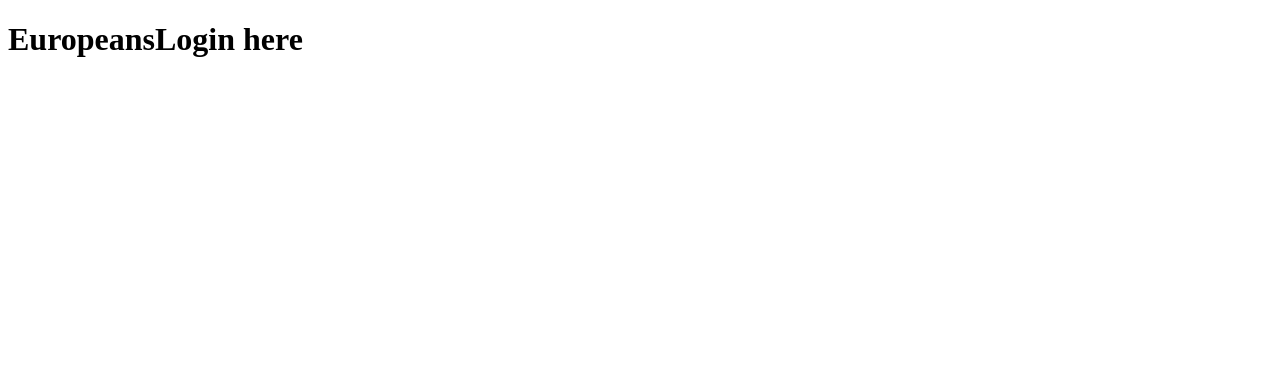
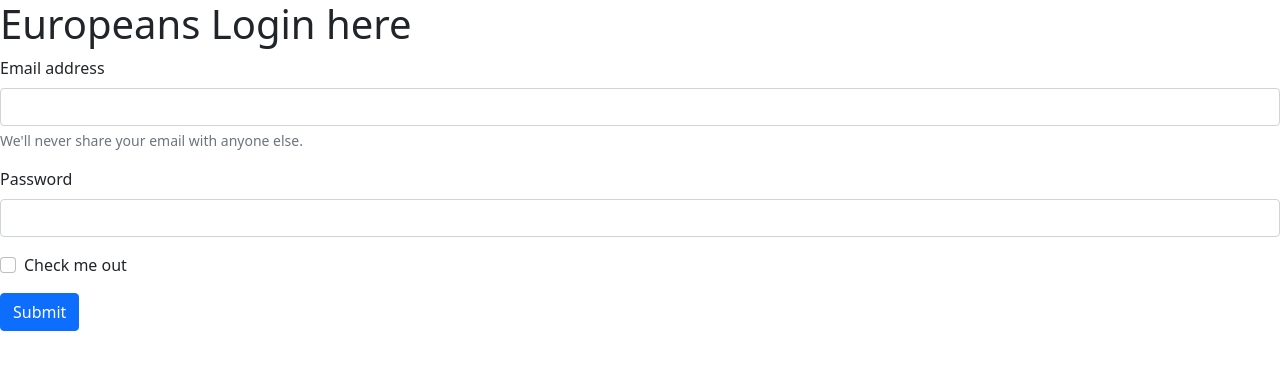
Before and after one commit to IbidapoOlalekan/djangoProject, a Django app: page /eu/login/ in a window 1280 px wide. Shown: the top 370 px of the page. Run offline with Django 4.2, Linux system fonts and the light colour scheme.

Commit message:
First Commit

```diff
--- a/honey_comb/templates/login.html
+++ b/honey_comb/templates/login.html
@@ -3,8 +3,26 @@
 <head>
     <meta charset="UTF-8">
     <title>Login</title>
+    <link href="https://cdn.jsdelivr.net/npm/bootstrap@5.1.3/dist/css/bootstrap.min.css" rel="stylesheet" integrity="sha384-1BmE4kWBq78iYhFldvKuhfTAU6auU8tT94WrHftjDbrCEXSU1oBoqyl2QvZ6jIW3" crossorigin="anonymous">
+    <script src="https://cdn.jsdelivr.net/npm/bootstrap@5.1.3/dist/js/bootstrap.bundle.min.js" integrity="sha384-ka7Sk0Gln4gmtz2MlQnikT1wXgYsOg+OMhuP+IlRH9sENBO0LRn5q+8nbTov4+1p" crossorigin="anonymous"></script>
 </head>
 <body>
-        <h1>{{ country }}Login here</h1>
+        <h1>{{ country }} Login here</h1>
+<form>
+      <div class="mb-3">
+        <label for="exampleInputEmail1" class="form-label">Email address</label>
+        <input type="email" class="form-control" id="exampleInputEmail1" aria-describedby="emailHelp">
+        <div id="emailHelp" class="form-text">We'll never share your email with anyone else.</div>
+      </div>
+      <div class="mb-3">
+        <label for="exampleInputPassword1" class="form-label">Password</label>
+        <input type="password" class="form-control" id="exampleInputPassword1">
+      </div>
+      <div class="mb-3 form-check">
+        <input type="checkbox" class="form-check-input" id="exampleCheck1">
+        <label class="form-check-label" for="exampleCheck1">Check me out</label>
+      </div>
+      <button type="submit" class="btn btn-primary">Submit</button>
+</form>
 </body>
 </html>
```
